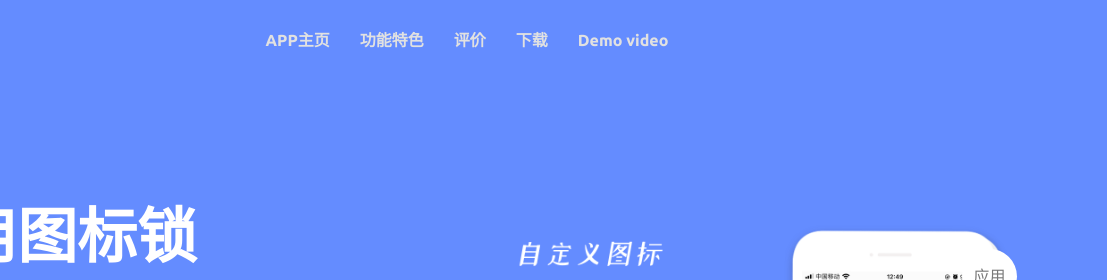
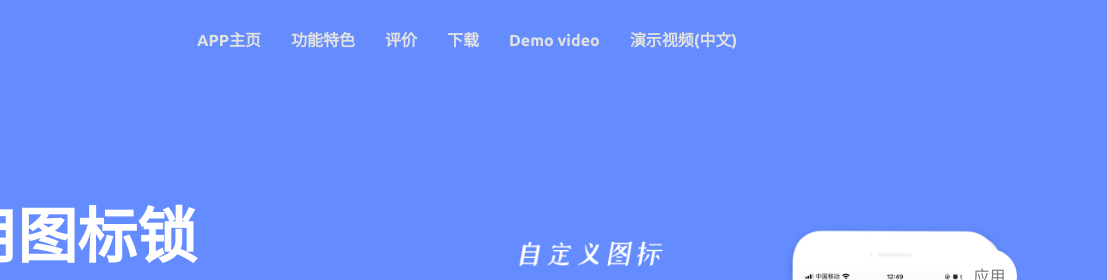
Before and after one commit to slimboy2008/iconslock, a plain HTML site: page index.html in a window 1280 px wide. Shown: the top 280 px of the page, 173-1280 px from the left. Drawn offline with Linux system fonts and the light colour scheme; files whose address does not match are found by name.

Commit message:
Add files via upload

```diff
--- a/index.html
+++ b/index.html
@@ -90,6 +90,7 @@
                             <li><a href="#reviews">评价</a></li>
                             <li><a href="#download">下载</a></li>
                             <li><a href="demo/lockapps.mp4" target="_blank">Demo video</a></li>
+                            <li><a href="demo/applock.mp4" target="_blank">演示视频(中文)</a></li>
                         </ul>
                     </div><!-- /.navbar-collapse -->
                 </div>
@@ -377,6 +378,7 @@
                                             <li><a href="#reviews">评价</a></li>
                                             <li><a href="#download">下载</a></li>
                                             <li><a href="demo/lockapps.mp4" target="_blank">Demo video</a></li>
+                                            <li><a href="demo/applock.mp4" target="_blank">演示视频(中文)</a></li>
                                         </ul>
                                     </div><!-- /.navbar-collapse -->
                                 </div>
```
